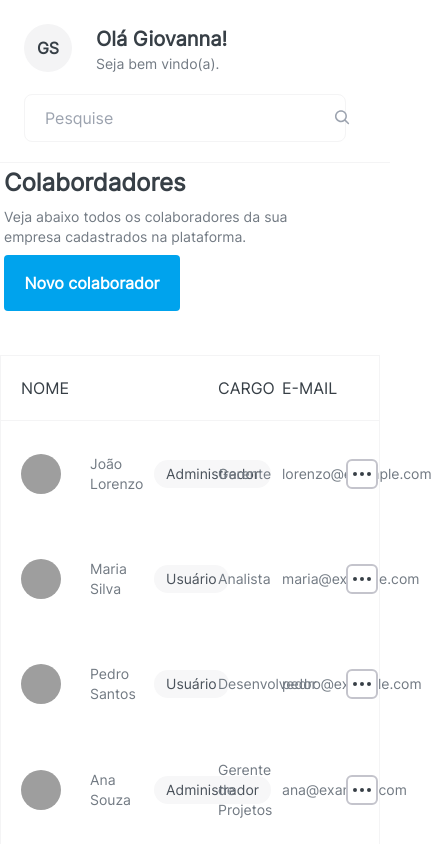
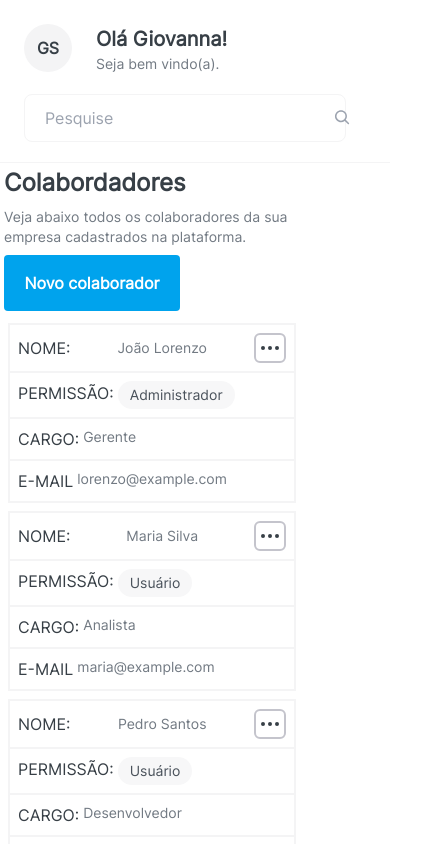
Before and after one commit to lorenzoMalutta/Client-adv-co, a React (Vite) app in the folder react-ts/: page / in a window 390 px wide. Shown: the top 844 px of the page, 432 px wide, since content can reach past the window. Built offline with nearby package versions, Linux system fonts and the light colour scheme; grey boxes are pictures that could not be loaded.

Commit message:
feat/ bug fix

```diff
--- a/react-ts/src/App.tsx
+++ b/react-ts/src/App.tsx
@@ -7,15 +7,15 @@ import { Header } from "./components/header";
 
 function App() {
     return (
-        <section className="sm:flex sm:flex-col">
+        <div className="sm:flex sm:flex-col">
             <div className="sm:flex sm:flex-1 ">
                 <NavBar />
-                <div className="flex-1 mb-32">
+                <div className="flex-1 sm:mb-32 mb-3">
                     <Header />
                     <RouterProvider router={router} />
                 </div>
             </div>
-        </section>
+        </div>
     )
 }
 
--- a/react-ts/src/pages/dashboard/dashboard.tsx
+++ b/react-ts/src/pages/dashboard/dashboard.tsx
@@ -37,7 +37,7 @@ export default function Dashboard() {
     }, []);
 
     return (
-        <div className="grid gap-10 sm:ml-6 sm:mr-6 sm:mt-14 sm:w-auto w-fit ">
+        <div className="sm:grid sm:gap-10 sm:ml-6 sm:mr-6 sm:mt-14 sm:w-auto w-fit">
             <div className="sm:flex sm:justify-between sm:items-center sm:w-auto sm:p-0 grid gap-2 w-80 p-1">
                 <div className="grid gap-2 ">
                     <h1>Colabordadores</h1>
@@ -58,7 +58,7 @@ export default function Dashboard() {
                 styles={{ height: "100%" }}
             />
 
-            {windowWidth > 320 ? (
+            {windowWidth > 640 ? (
                 <Table data={data} />
             ) : (
                 <TableMobile data={data} />
```
